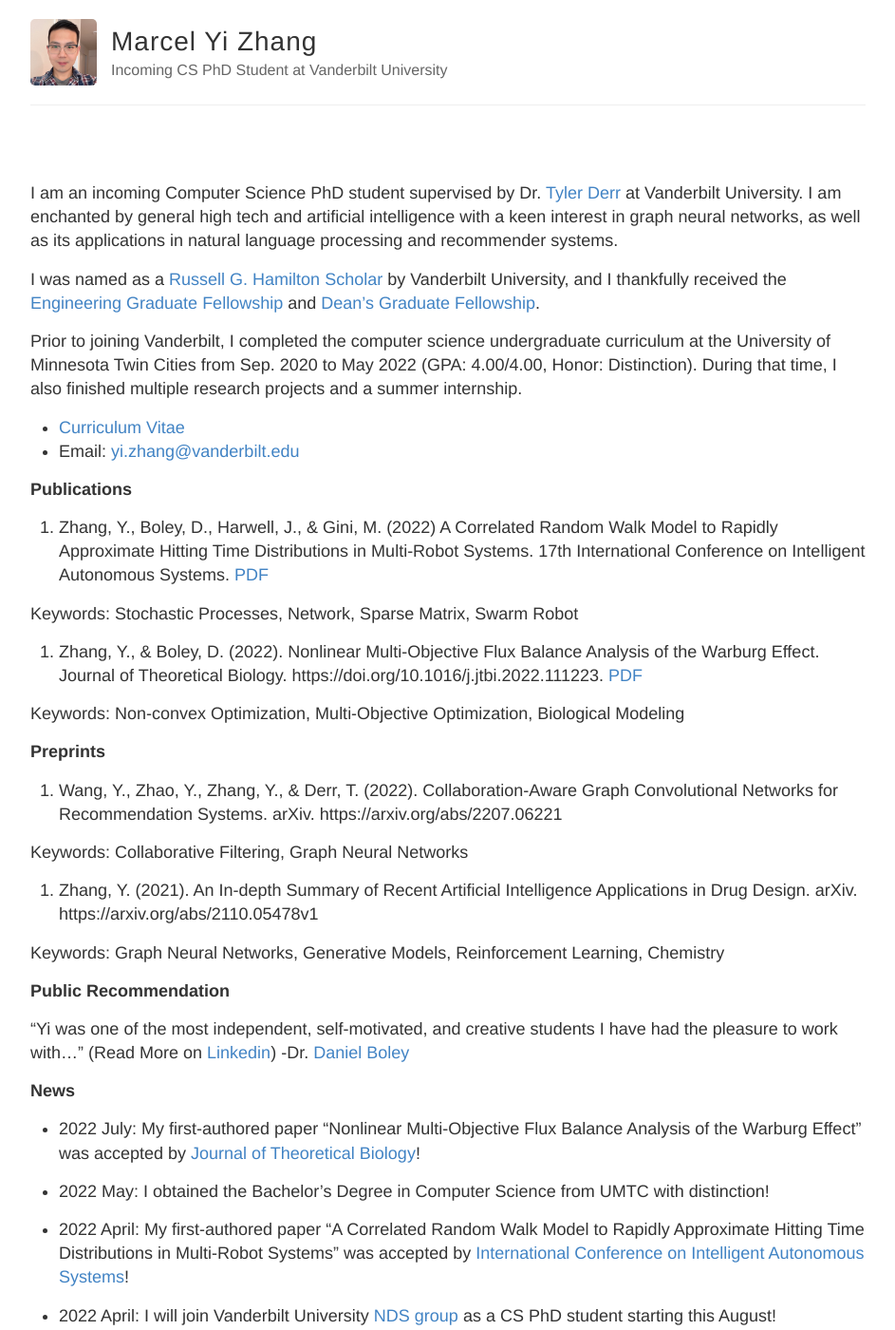
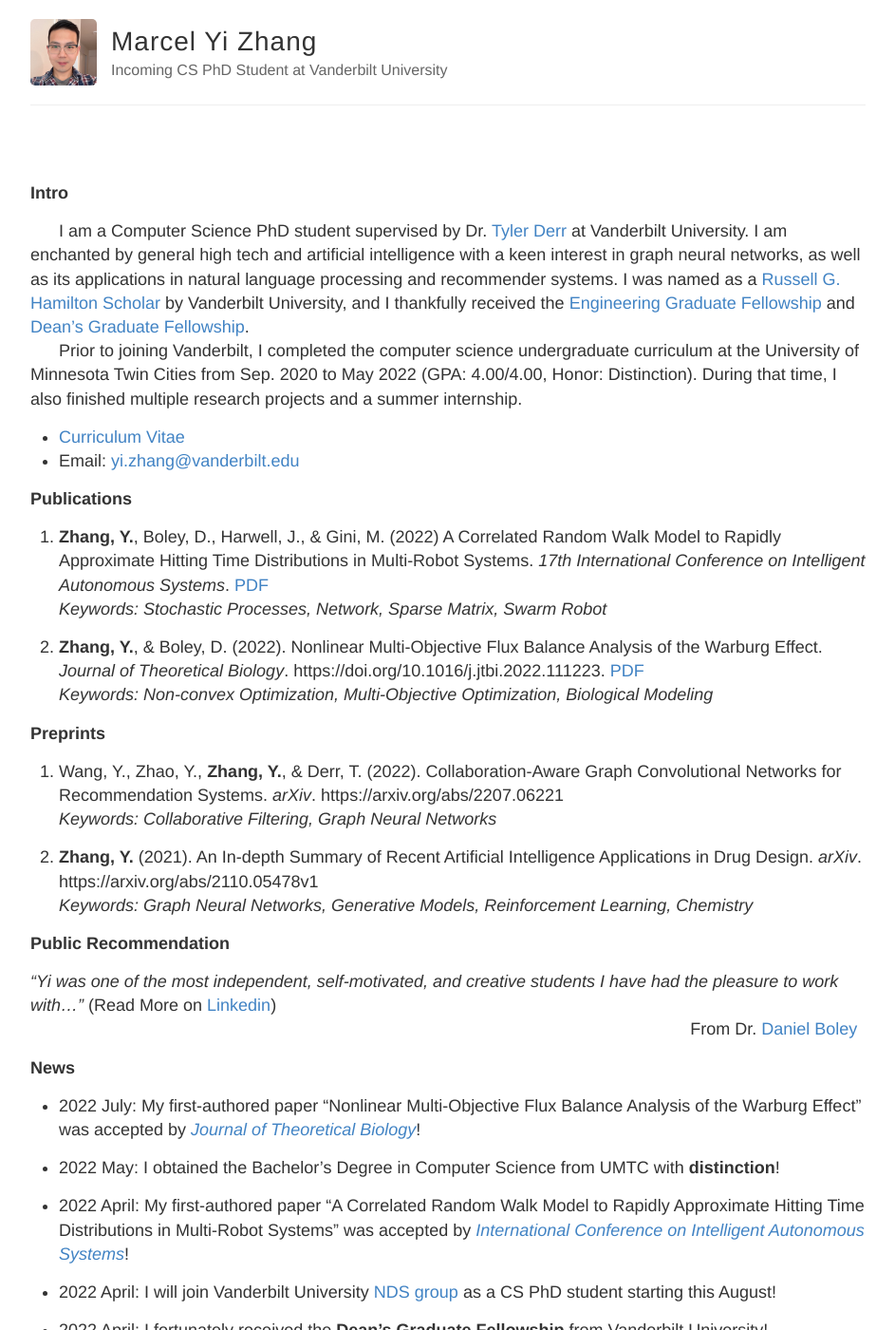
Before and after one commit to YiZhan2854/YiZhan2854.github.io, a Jekyll site: the page built from index.md, in a window 1280 px wide and 1400 px high. Shown: the whole window at 95% size, without its empty margins (168-1111 px from the left). Built offline with Jekyll 4.4.1, drawn with Linux system fonts in a browser that asks for light colours; some of the changed text lies outside the part shown.

Commit message:
Update index.md

```diff
--- a/index.md
+++ b/index.md
@@ -2,50 +2,45 @@
 layout: page
 published: ture
 ---
+**Intro**
 
-I am an incoming Computer Science PhD student supervised by Dr. [Tyler Derr](https://tylersnetwork.github.io/) at Vanderbilt University. I am enchanted by general high tech and artificial intelligence with a keen interest in graph neural networks, as well as its applications in natural language processing and recommender systems.
 
-I was named as a [Russell G. Hamilton Scholar](https://gradschool.vanderbilt.edu/gli/russell-g-hamilton/) by Vanderbilt University, and I thankfully received the [Engineering Graduate Fellowship](https://gradschool.vanderbilt.edu/funding/) and [Dean’s Graduate Fellowship](https://gradschool.vanderbilt.edu/funding/university_scholarships.php).
-
-Prior to joining Vanderbilt, I completed the computer science undergraduate curriculum at the University of Minnesota Twin Cities from Sep. 2020 to May 2022 (GPA: 4.00/4.00, Honor: Distinction). During that time, I also finished multiple research projects and a summer internship.
+&nbsp;&nbsp;&nbsp;&nbsp;&nbsp;&nbsp;I am a Computer Science PhD student supervised by Dr. [Tyler Derr](https://tylersnetwork.github.io/) at Vanderbilt University. I am enchanted by general high tech and artificial intelligence with a keen interest in graph neural networks, as well as its applications in natural language processing and recommender systems. I was named as a [Russell G. Hamilton Scholar](https://gradschool.vanderbilt.edu/gli/russell-g-hamilton/) by Vanderbilt University, and I thankfully received the [Engineering Graduate Fellowship](https://gradschool.vanderbilt.edu/funding/) and [Dean’s Graduate Fellowship](https://gradschool.vanderbilt.edu/funding/university_scholarships.php).
+&nbsp;&nbsp;&nbsp;&nbsp;&nbsp;&nbsp;Prior to joining Vanderbilt, I completed the computer science undergraduate curriculum at the University of Minnesota Twin Cities from Sep. 2020 to May 2022 (GPA: 4.00/4.00, Honor: Distinction). During that time, I also finished multiple research projects and a summer internship.
 
 - [Curriculum Vitae](https://yizhan2854.github.io/CV_July21_Updated.pdf)
 - Email: <yi.zhang@vanderbilt.edu>
 
 **Publications**
 
-1. Zhang, Y., Boley, D., Harwell, J., & Gini, M. (2022) A Correlated Random Walk Model to Rapidly Approximate Hitting Time Distributions in Multi-Robot Systems. 17th International Conference on Intelligent Autonomous Systems. [PDF](https://yizhan2854.github.io/swarmrobot.pdf)
+1. **Zhang, Y.**, Boley, D., Harwell, J., & Gini, M. (2022) A Correlated Random Walk Model to Rapidly Approximate Hitting Time Distributions in Multi-Robot Systems. *17th International Conference on Intelligent Autonomous Systems*. [PDF](https://yizhan2854.github.io/swarmrobot.pdf)
+*Keywords: Stochastic Processes, Network, Sparse Matrix, Swarm Robot*
 
-Keywords: Stochastic Processes, Network, Sparse Matrix, Swarm Robot
-
-2. Zhang, Y., & Boley, D. (2022). Nonlinear Multi-Objective Flux Balance Analysis of the Warburg Effect. Journal of Theoretical Biology. https://doi.org/10.1016/j.jtbi.2022.111223. [PDF](https://yizhan2854.github.io/biooptimization.pdf)
-
-Keywords: Non-convex Optimization, Multi-Objective Optimization, Biological Modeling
+2. **Zhang, Y.**, & Boley, D. (2022). Nonlinear Multi-Objective Flux Balance Analysis of the Warburg Effect. *Journal of Theoretical Biology*. https://doi.org/10.1016/j.jtbi.2022.111223. [PDF](https://yizhan2854.github.io/biooptimization.pdf)
+*Keywords: Non-convex Optimization, Multi-Objective Optimization, Biological Modeling*
 
 
 **Preprints**
 
-1. Wang, Y., Zhao, Y., Zhang, Y., & Derr, T. (2022). Collaboration-Aware Graph Convolutional Networks for Recommendation Systems. arXiv. https://arxiv.org/abs/2207.06221
+1. Wang, Y., Zhao, Y., **Zhang, Y.**, & Derr, T. (2022). Collaboration-Aware Graph Convolutional Networks for Recommendation Systems. *arXiv*. https://arxiv.org/abs/2207.06221
+*Keywords: Collaborative Filtering, Graph Neural Networks*
 
-Keywords: Collaborative Filtering, Graph Neural Networks
-
-2. Zhang, Y. (2021). An In-depth Summary of Recent Artificial Intelligence Applications in Drug Design. arXiv. https://arxiv.org/abs/2110.05478v1
-
-Keywords: Graph Neural Networks, Generative Models, Reinforcement Learning, Chemistry
+2. **Zhang, Y.** (2021). An In-depth Summary of Recent Artificial Intelligence Applications in Drug Design. *arXiv*. https://arxiv.org/abs/2110.05478v1
+*Keywords: Graph Neural Networks, Generative Models, Reinforcement Learning, Chemistry*
 
 **Public Recommendation**
 
-"Yi was one of the most independent, self-motivated, and creative students I have had the pleasure to work with..." (Read More on [Linkedin](https://www.linkedin.com/in/yi-marcel-zhang-8458b0245/))
-                                    -Dr. [Daniel Boley](https://cse.umn.edu/cs/dan-boley)
+*"Yi was one of the most independent, self-motivated, and creative students I have had the pleasure to work with..."* (Read More on [Linkedin](https://www.linkedin.com/in/yi-marcel-zhang-8458b0245/))
+&nbsp;&nbsp;&nbsp;&nbsp;&nbsp;&nbsp;&nbsp;&nbsp;&nbsp;&nbsp;&nbsp;&nbsp;&nbsp;&nbsp;&nbsp;&nbsp;&nbsp;&nbsp;&nbsp;&nbsp;&nbsp;&nbsp;&nbsp;&nbsp;&nbsp;&nbsp;&nbsp;&nbsp;&nbsp;&nbsp;&nbsp;&nbsp;&nbsp;&nbsp;&nbsp;&nbsp;&nbsp;&nbsp;&nbsp;&nbsp;&nbsp;&nbsp;&nbsp;&nbsp;&nbsp;&nbsp;&nbsp;&nbsp;&nbsp;&nbsp;&nbsp;&nbsp;&nbsp;&nbsp;&nbsp;&nbsp;&nbsp;&nbsp;&nbsp;&nbsp;&nbsp;&nbsp;&nbsp;&nbsp;&nbsp;&nbsp;&nbsp;&nbsp;&nbsp;&nbsp;&nbsp;&nbsp;&nbsp;&nbsp;&nbsp;&nbsp;&nbsp;&nbsp;&nbsp;&nbsp;&nbsp;&nbsp;&nbsp;&nbsp;&nbsp;&nbsp;&nbsp;&nbsp;&nbsp;&nbsp;&nbsp;&nbsp;&nbsp;&nbsp;&nbsp;&nbsp;&nbsp;&nbsp;&nbsp;&nbsp;&nbsp;&nbsp;&nbsp;&nbsp;&nbsp;&nbsp;&nbsp;&nbsp;&nbsp;&nbsp;&nbsp;&nbsp;&nbsp;&nbsp;&nbsp;&nbsp;&nbsp;&nbsp;&nbsp;&nbsp;&nbsp;&nbsp;&nbsp;&nbsp;&nbsp;&nbsp;&nbsp;&nbsp;&nbsp;&nbsp;&nbsp;&nbsp;&nbsp;&nbsp;&nbsp;&nbsp;&nbsp;&nbsp;&nbsp;From Dr. [Daniel Boley](https://cse.umn.edu/cs/dan-boley)
 
 **News**
 
-- 2022 July: My first-authored paper "Nonlinear Multi-Objective Flux Balance Analysis of the Warburg Effect" was accepted by [Journal of Theoretical Biology](https://www.journals.elsevier.com/journal-of-theoretical-biology)!
+- 2022 July: My first-authored paper "Nonlinear Multi-Objective Flux Balance Analysis of the Warburg Effect" was accepted by *[Journal of Theoretical Biology](https://www.journals.elsevier.com/journal-of-theoretical-biology)*!
 
-- 2022 May: I obtained the Bachelor's Degree in Computer Science from UMTC with distinction!
+- 2022 May: I obtained the Bachelor's Degree in Computer Science from UMTC with **distinction**!
 
-- 2022 April: My first-authored paper "A Correlated Random Walk Model to Rapidly Approximate Hitting Time Distributions in Multi-Robot Systems" was accepted by [International Conference on Intelligent Autonomous Systems](https://www.ias-17.org/)!
+- 2022 April: My first-authored paper "A Correlated Random Walk Model to Rapidly Approximate Hitting Time Distributions in Multi-Robot Systems" was accepted by *[International Conference on Intelligent Autonomous Systems](https://www.ias-17.org/)*!
 
 - 2022 April: I will join Vanderbilt University [NDS group](https://nds-vu.github.io/) as a CS PhD student starting this August!
 
-- 2022 April: I fortunately received the Dean’s Graduate Fellowship from Vanderbilt University!
+- 2022 April: I fortunately received the **Dean’s Graduate Fellowship** from Vanderbilt University!
```
